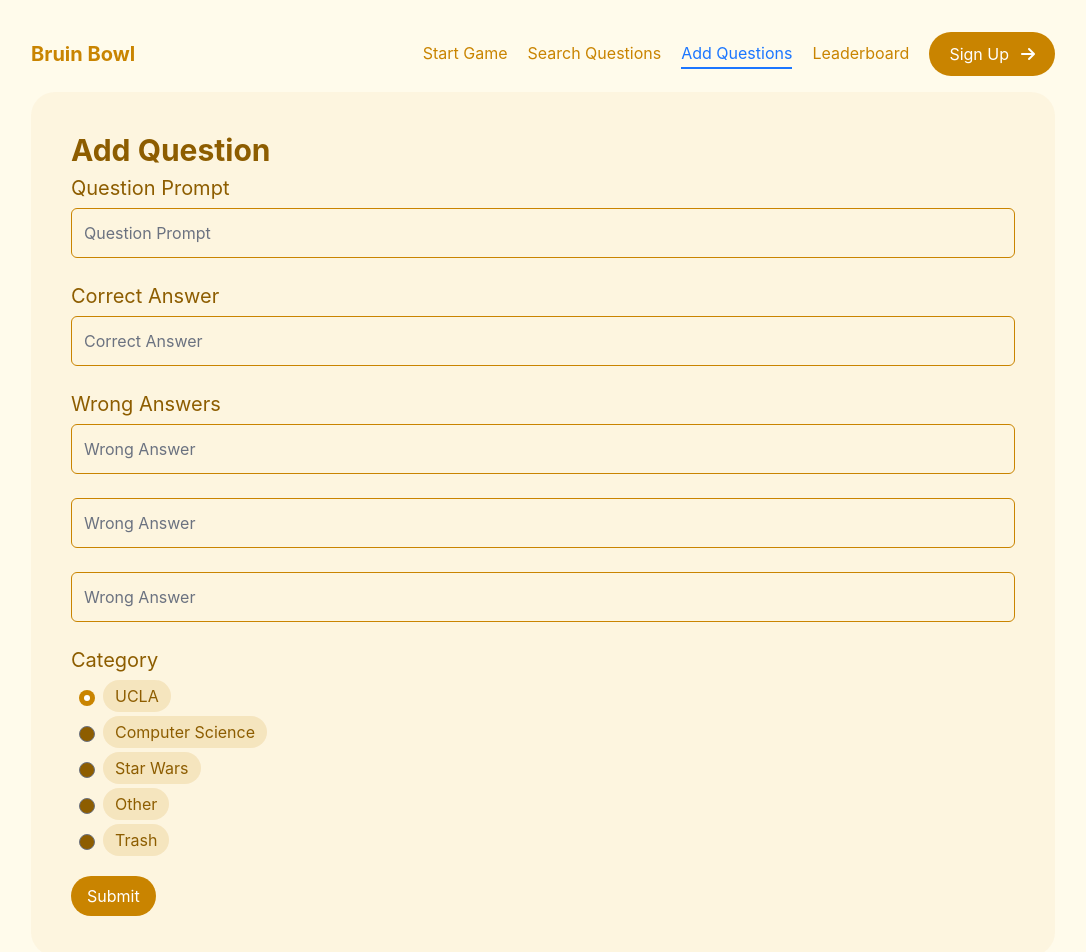
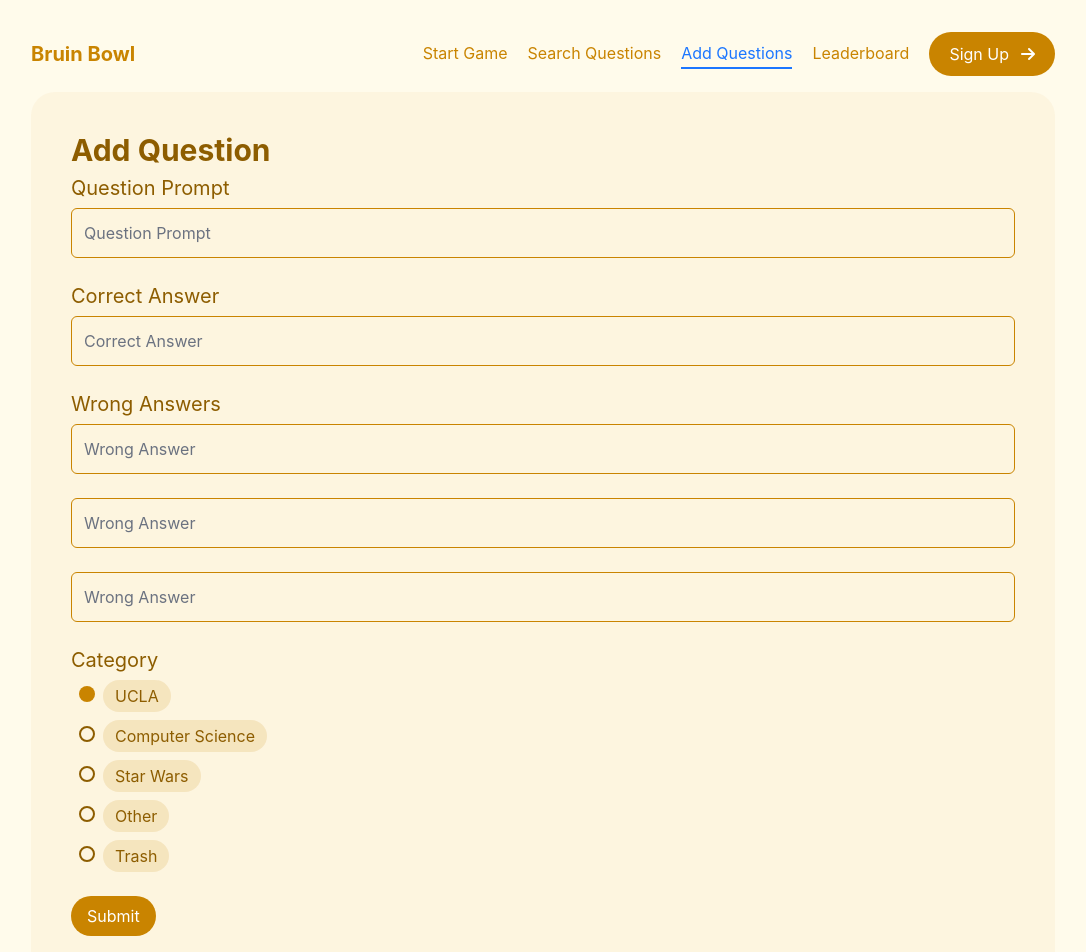
Before and after one commit to david-sai/bruin-bowl, a React (Create React App) app in the folder bruin-bowl/: page /question-add in a window 1280 px wide. Shown: the top 952 px of the page, without its empty margins (97-1183 px from the left). Built offline with nearby package versions, Linux system fonts and the light colour scheme; the HTML template or start-up script is replaced by a standard one.

Commit message:
Update AddQuestions Button Styling
Removed form, using regular button instead

```diff
--- a/bruin-bowl/src/components/AddQuestions.js
+++ b/bruin-bowl/src/components/AddQuestions.js
@@ -10,6 +10,7 @@ function AddQuestions() {
   const [wrong3, setWrong3] = useState('');
   const [results, setResults] = useState(null);
   const [error, setError] = useState("");
+  const [categoryIndex, setCategoryIndex] = useState(0);
   const categoryStrings = Object.values(CATEGORIES);
 
 
@@ -28,22 +29,18 @@ function AddQuestions() {
   const handleChangeWrong3 = (event) => {
     setWrong3(event.target.value);
   };
+  const handleChangeCategory = (index) => {
+    setCategoryIndex(index);
+  }
 
   const handleSubmit = (e) => {
-    // Call the function when the button is clicked
-    e.preventDefault();
-
-    const form = e.target;
-    const formData = new FormData(form);
-    const formJson = Object.fromEntries(formData.entries());
-
     const jsonData = {
       question,
       answer,
       option1: wrong1,
       option2: wrong2,
       option3: wrong3,
-      category: formJson.category
+      category: categoryStrings[categoryIndex]
     }
 
     const response = (data) => {
@@ -60,6 +57,9 @@ function AddQuestions() {
 
     createQuestion(jsonData, response);
   }
+
+  const selectedStyling = "bg-bruin-gold ";
+  const unselectedStyling = "bg-transparent border-2 border-bruin-darkgold";
 
   return (
     <div>
@@ -113,21 +113,18 @@ function AddQuestions() {
       <br></br>
       <br></br>
       <h2 className="text-xl mb-1.5">Category</h2>
-      <form method="post" onSubmit={handleSubmit}>
       {categoryStrings.map((category, index) => { // Creates a button for each category
         return (
-            <div className="mb-1">
-              <input type="radio" id={category} name="category" value={category} defaultChecked={index === 0}
-                className="form-radio ml-2  bg-bruin-darkgold checked:text-bruin-gold focus:ring-0 focus:ring-offset-0" />
-              <label htmlFor={category}
-                className="ml-2 bg-bruin-gold bg-opacity-15 rounded-full py-1 px-3 inline-flex items-center">
+          <div onClick={() => handleChangeCategory(index)} className="mb-2 cursor-pointer">
+            <span className={`ml-2 w-4 h-4 inline-block rounded-full
+                ${index === categoryIndex ? selectedStyling : unselectedStyling}`} />
+            <p className="ml-2 bg-bruin-gold cursor-pointer bg-opacity-15 rounded-full py-1 px-3 inline-flex items-center">
               {category}
-              </label>
+            </p>
           </div>
         );
       })}
-        <button type="submit" className="mt-4 px-4 py-2 bg-bruin-gold text-white rounded-full">Submit</button>
-      </form>
+      <button onClick={() => handleSubmit()} className="mt-4 px-4 py-2 bg-bruin-gold text-white rounded-full">Submit</button>
     </div>
   );
 }
```
Lines whose indentation alone changed are shown as unchanged.
